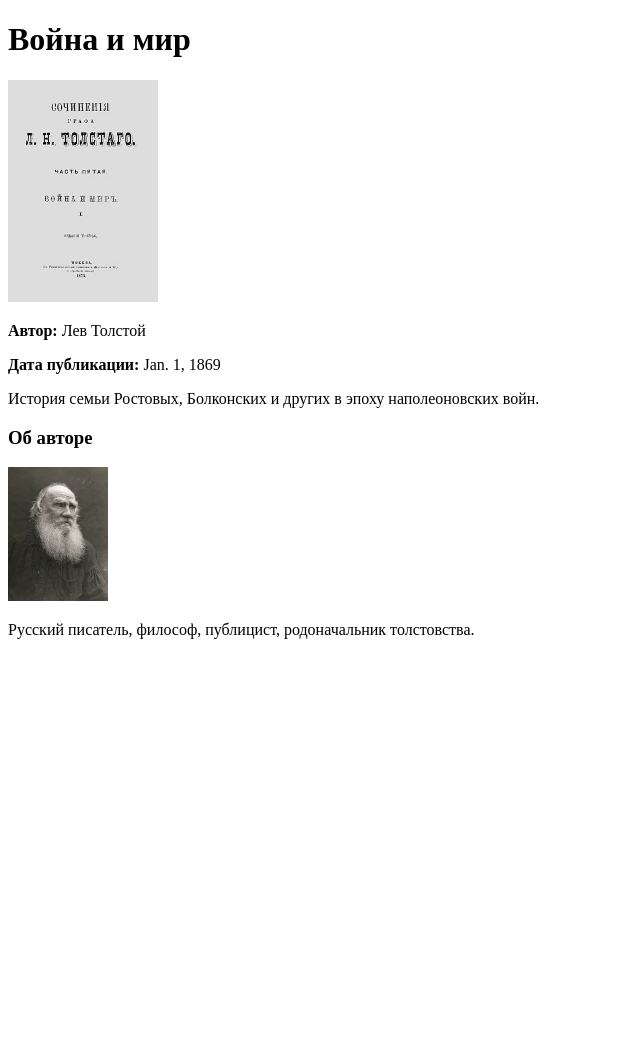
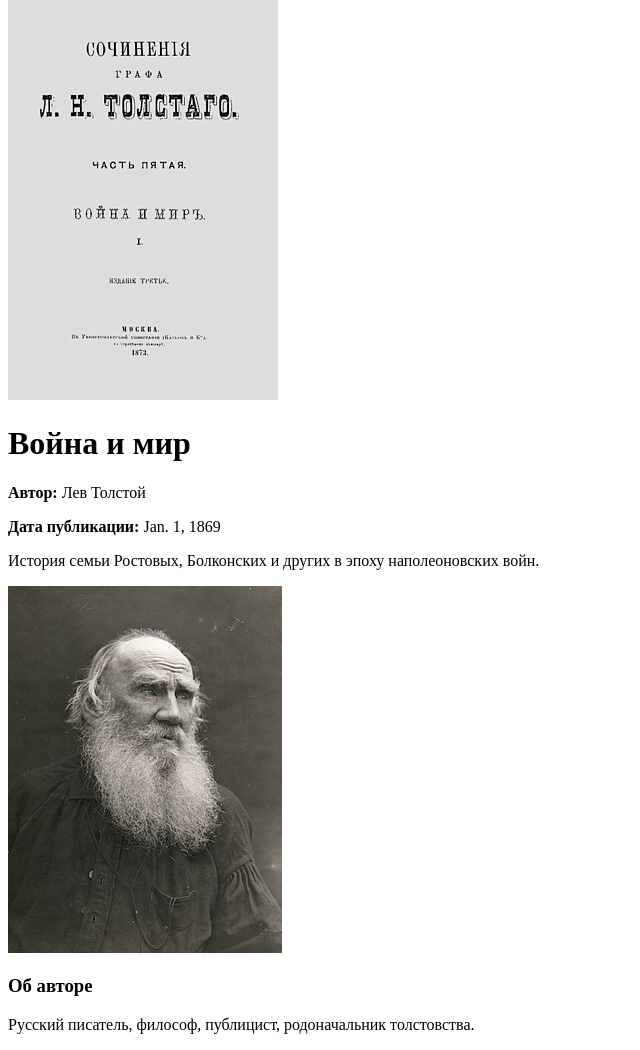
Before and after one commit to kostrv/django-booklib, a Django app: page /book/1/ in a window 1280 px wide. Shown: the part 98-1148 px from the top of the page, without its empty margins (0-640 px from the left). Before the commit the page ends 737 px from the top, so only its background shows below. Run offline with Django 5.2, Linux system fonts and the light colour scheme; data comes from the database, SQL or seed files in the repository.

Commit message:
refactored css structure

```diff
--- a/books/templates/books/book_detail.html
+++ b/books/templates/books/book_detail.html
@@ -4,16 +4,28 @@
 
 {% block title %}{{ book.title }}{% endblock %}
 
+{% block extra_css %}
+    <link rel="stylesheet" href="{% static 'books/css/book_detail.css' %}">
+{% endblock %}
+
 {% block content %}
-    <h1>{{ book.title }}</h1>
-    <img src="{% static 'books/img/' %}{{ book.img_src }}" alt="{{ book.title }}" width="150">
+    <div class="book-detail">
+        <img class="book-cover" src="{% static 'books/img/' %}{{ book.img_src }}" alt="{{ book.title }}">
 
-    <p><strong>Автор:</strong> {{ book.author.name }}</p>
+        <div class="book-info">
+            <h1>{{ book.title }}</h1>
+            <p><strong>Автор:</strong> {{ book.author.name }}</p>
+            <p><strong>Дата публикации:</strong> {{ book.publication_date }}</p>
+            <p>{{ book.details.description }}</p>
+        </div>
+    </div>
 
-    <p><strong>Дата публикации:</strong> {{ book.publication_date }}</p>
-    <p>{{ book.details.description }}</p>
+    <div class="author-detail">
+        <img class="author-photo" src="{% static 'books/img/' %}{{ book.author.img_src }}" alt="{{ book.author.name }}">
 
-    <h3>Об авторе</h3>
-    <img src="{% static 'books/img/' %}{{ book.author.img_src }}" alt="{{ book.author.name }}" width="100">
-    <p>{{ book.author.bio }}</p>
+        <div class="author-info">
+            <h3>Об авторе</h3>
+            <p>{{ book.author.bio }}</p>
+        </div>
+    </div>
 {% endblock %}
```
